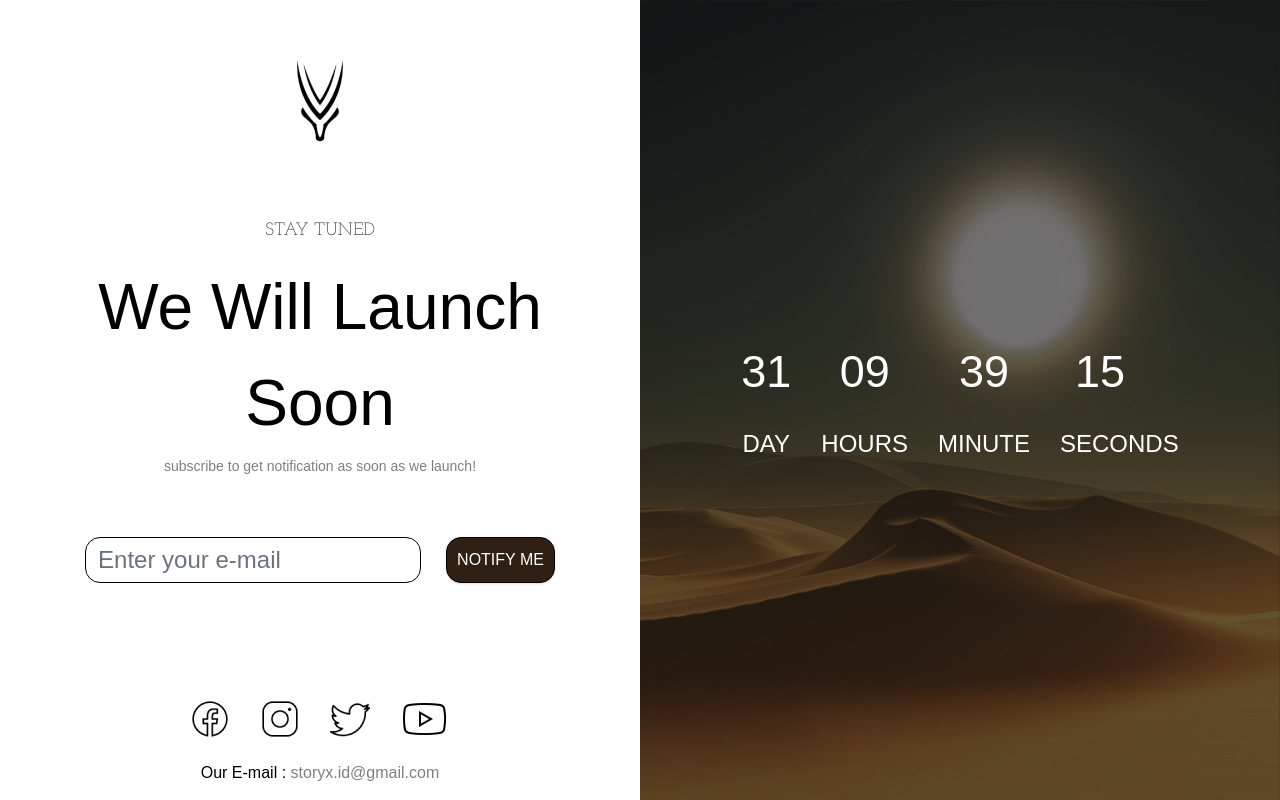
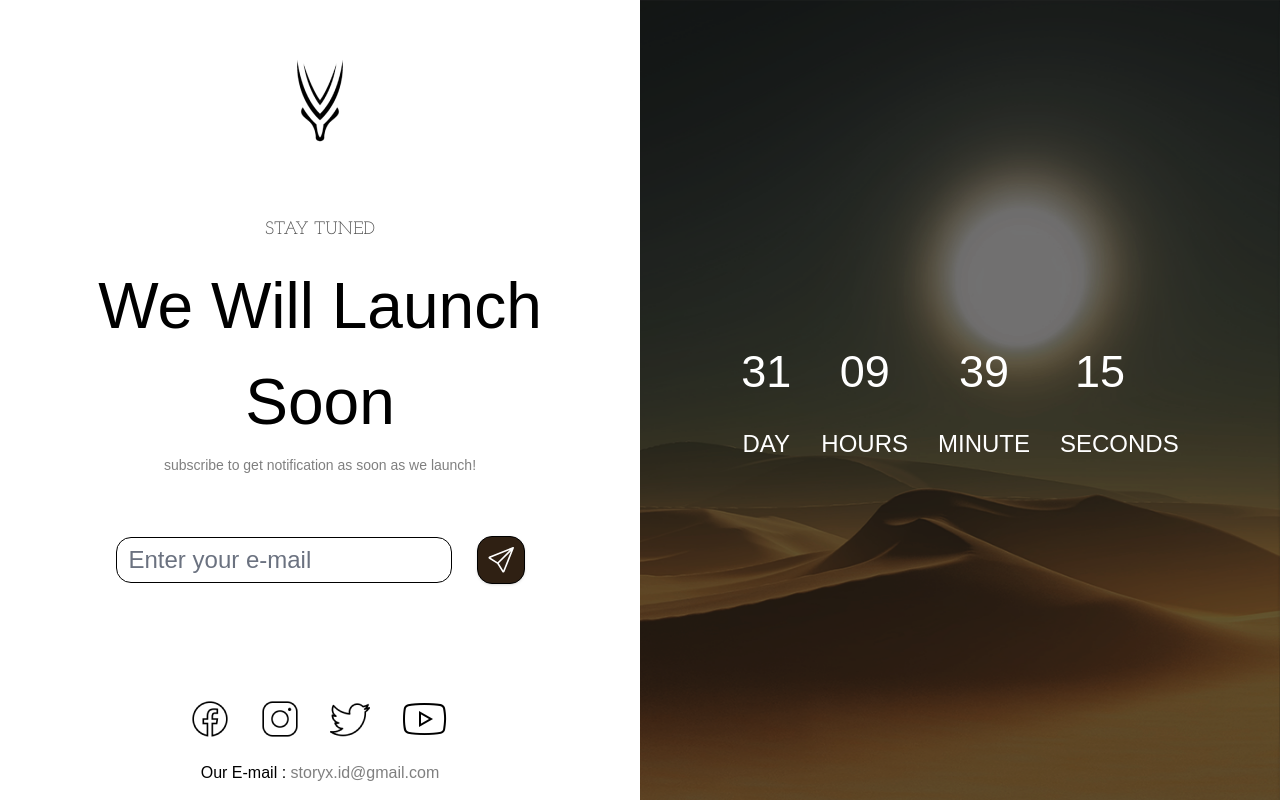
Before and after one commit to ElbiGans04/oryx, a Next.js app: page / in a window 1280 px wide. Built offline with nearby package versions, Linux system fonts and the light colour scheme; a web font is replaced by a local one.

Commit message:
revisi
ubah text 'notify me' menjadi icon dan menambahkan meta viewport

```diff
--- a/package.json
+++ b/package.json
@@ -16,6 +16,7 @@
     "postcss": "8.4.24",
     "react": "18.2.0",
     "react-dom": "18.2.0",
+    "react-icons": "^4.10.1",
     "tailwindcss": "3.3.2"
   },
   "devDependencies": {
--- a/src/app/layout.js
+++ b/src/app/layout.js
@@ -7,8 +7,10 @@ const josefin_Slab = Josefin_Slab({ subsets: ['latin'],  variable: '--font-josef
 const iM_Fell_Great_Primer = IM_Fell_Great_Primer({ subsets: ['latin'], weight: '400',  variable: '--font-im-feel-great-primer' })
 
 export const metadata = {
-  title: 'Create Next App',
-  description: 'Generated by create next app',
+  title: 'ORYX',
+  description: 'ORYX COUNTDOWN',
+  viewport: 'width=device-width, initial-scale=1.0',
+
 }
 
 export default function RootLayout({ children }) {
--- a/src/app/page.js
+++ b/src/app/page.js
@@ -5,7 +5,7 @@ import LogoInstagram from "../assets/icons/Instagram.png";
 import LogoTwitter from "../assets/icons/Twitter.png";
 import LogoYoutube from "../assets/icons/YouTube.png";
 import Countdown from "./countdown";
-
+import {BsSend} from 'react-icons/bs'
 export default function Home() {
   return (
     <div className="grid w-full h-full min-h-screen grid-rows-1 lg:grid-cols-2">
@@ -35,7 +35,8 @@ export default function Home() {
               placeholder="Enter your e-mail"
             />
             <button className="rounded-[15px] text-white bg-[#2F2013] border-black font-chivo border-[1px] shadow p-[10px] hover:opacity-[0.9] active:opacity-[0.8] active:scale-95 text-[14px] xl:text-[16px]">
-              NOTIFY ME
+              {/* NOTIFY ME */}
+              <BsSend className="text-[18px] xl:text-[26px]" />
             </button>
           </div>
         </div>
```
Also changed, not shown: 1 other file (tests, documents, lock files or other folders).
